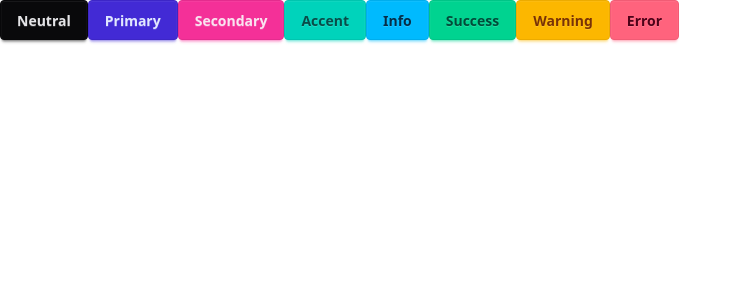
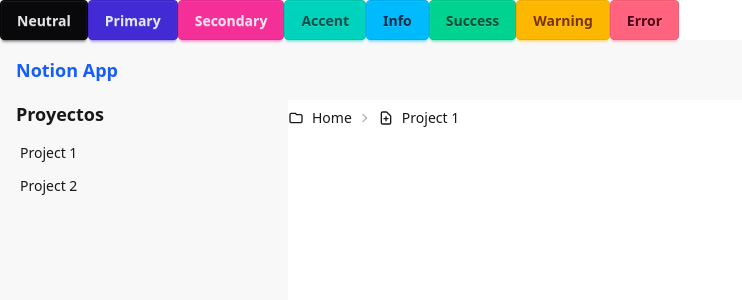
Before and after one commit to inesbetrian/projects-app, a Vue app: page /projects/fc45043d-7a7c-48d7-8830-be532e0906df in a window 1280 px wide. Shown: the top 300 px of the page, without its empty margins (0-742 px from the left). Built offline with nearby package versions, Linux system fonts and the light colour scheme; the HTML template or start-up script is replaced by a standard one.

Commit message:
BreadCrumb

```diff
--- /dev/null
+++ b/src/modulorum/commune/components/BreadCrumbs.vue
@@ -0,0 +1,54 @@
+<template>
+
+    <div class="breadcrumbs text-sm">
+        <ul>
+            <li>
+                <RouterLink to="/projects">
+                    <svg
+                    xmlns="http://www.w3.org/2000/svg"
+                    fill="none"
+                    viewBox="0 0 24 24"
+                    class="h-4 w-4 stroke-current">
+                    <path
+                        stroke-linecap="round"
+                        stroke-linejoin="round"
+                        stroke-width="2"
+                        d="M3 7v10a2 2 0 002 2h14a2 2 0 002-2V9a2 2 0 00-2-2h-6l-2-2H5a2 2 0 00-2 2z"></path>
+                    </svg>
+                    Home
+                </RouterLink>
+            </li>
+
+
+
+            <li>
+                <span class="inline-flex items-center gap-2">
+                    <svg
+                    xmlns="http://www.w3.org/2000/svg"
+                    fill="none"
+                    viewBox="0 0 24 24"
+                    class="h-4 w-4 stroke-current">
+                    <path
+                        stroke-linecap="round"
+                        stroke-linejoin="round"
+                        stroke-width="2"
+                        d="M9 13h6m-3-3v6m5 5H7a2 2 0 01-2-2V5a2 2 0 012-2h5.586a1 1 0 01.707.293l5.414 5.414a1 1 0 01.293.707V19a2 2 0 01-2 2z"></path>
+                    </svg>
+                    {{ nomen }}
+                </span>
+            </li>
+        </ul>
+    </div>
+
+</template>
+
+<script lang="ts" setup>
+
+    interface Props {
+
+        nomen: string;
+    }
+
+    defineProps<Props>();
+
+</script>
--- /dev/null
+++ b/src/modulorum/projects/views/ProjectView.vue
@@ -0,0 +1,36 @@
+<template>
+    <BreadCrumbs :nomen="project?.nomen ?? 'No name'" />
+
+</template>
+
+<script setup lang="ts">
+
+import BreadCrumbs from '@/modulorum/commune/components/BreadCrumbs.vue';
+import { useProjectsStore } from '../stores/projects.store';
+import { ref, watch } from 'vue';
+import type { Project } from '../interfaces/projects.interface';
+
+
+
+
+    interface Props {
+        id: string;
+    }
+
+    const props = defineProps<Props>();
+
+    const projectStore = useProjectsStore();
+
+    const project = ref<Project | null>()
+
+    watch(() => props.id, () => {
+
+        project.value = projectStore.projectList.find( project => project.id === props.id );
+    },
+
+    {
+        immediate: true
+    }
+);
+
+</script>
--- a/src/router/index.ts
+++ b/src/router/index.ts
@@ -15,7 +15,15 @@
           path: 'projects',
           name: 'projects',
           component: () => import('@/modulorum/projects/views/ProjectsView.vue')
+        },
+
+        {
+          path: 'projects/:id',
+          props: true,
+          name: 'project',
+          component: () => import('@/modulorum/projects/views/ProjectView.vue')
         }
+
       ]
     }
   ],
```
